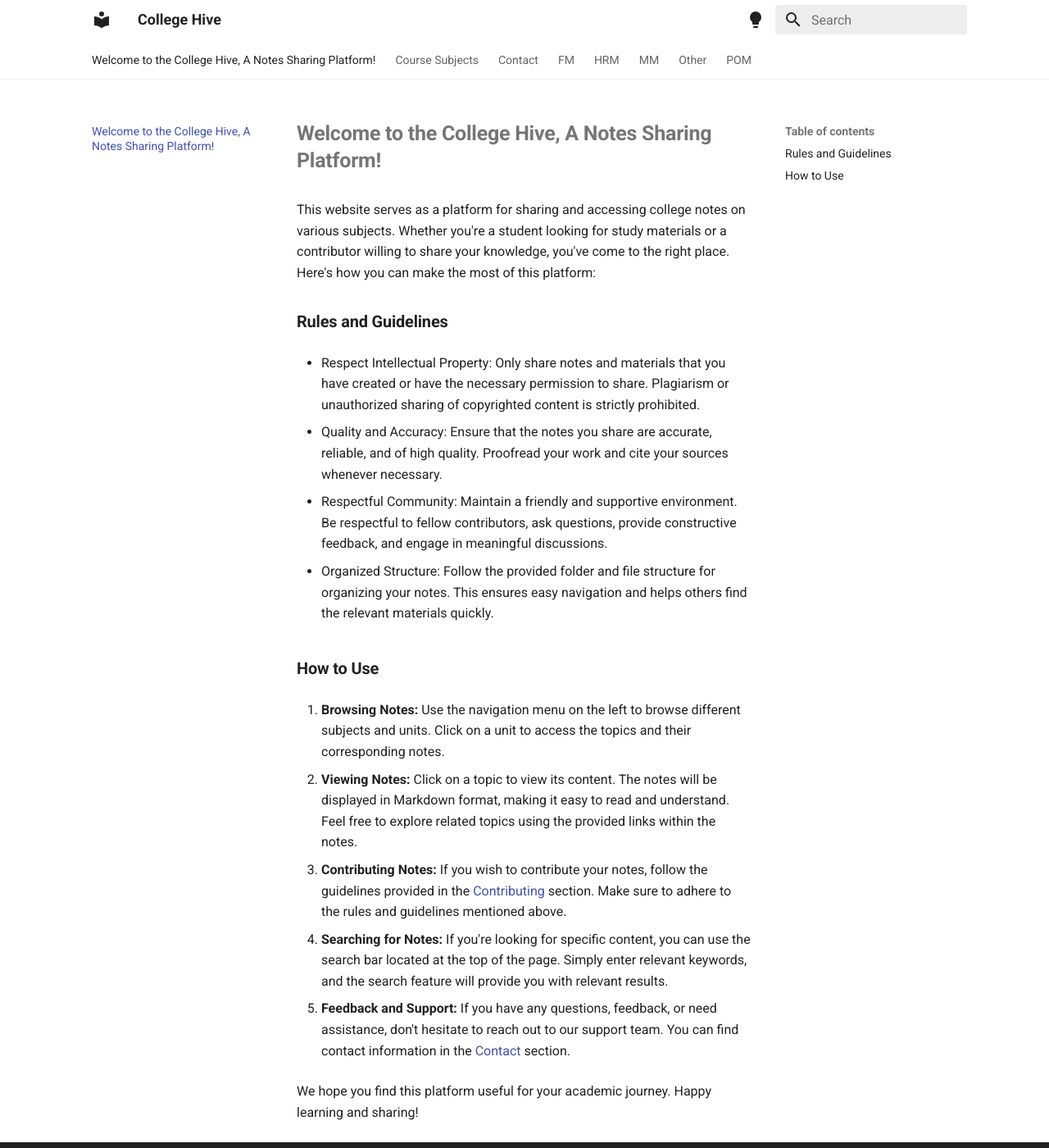
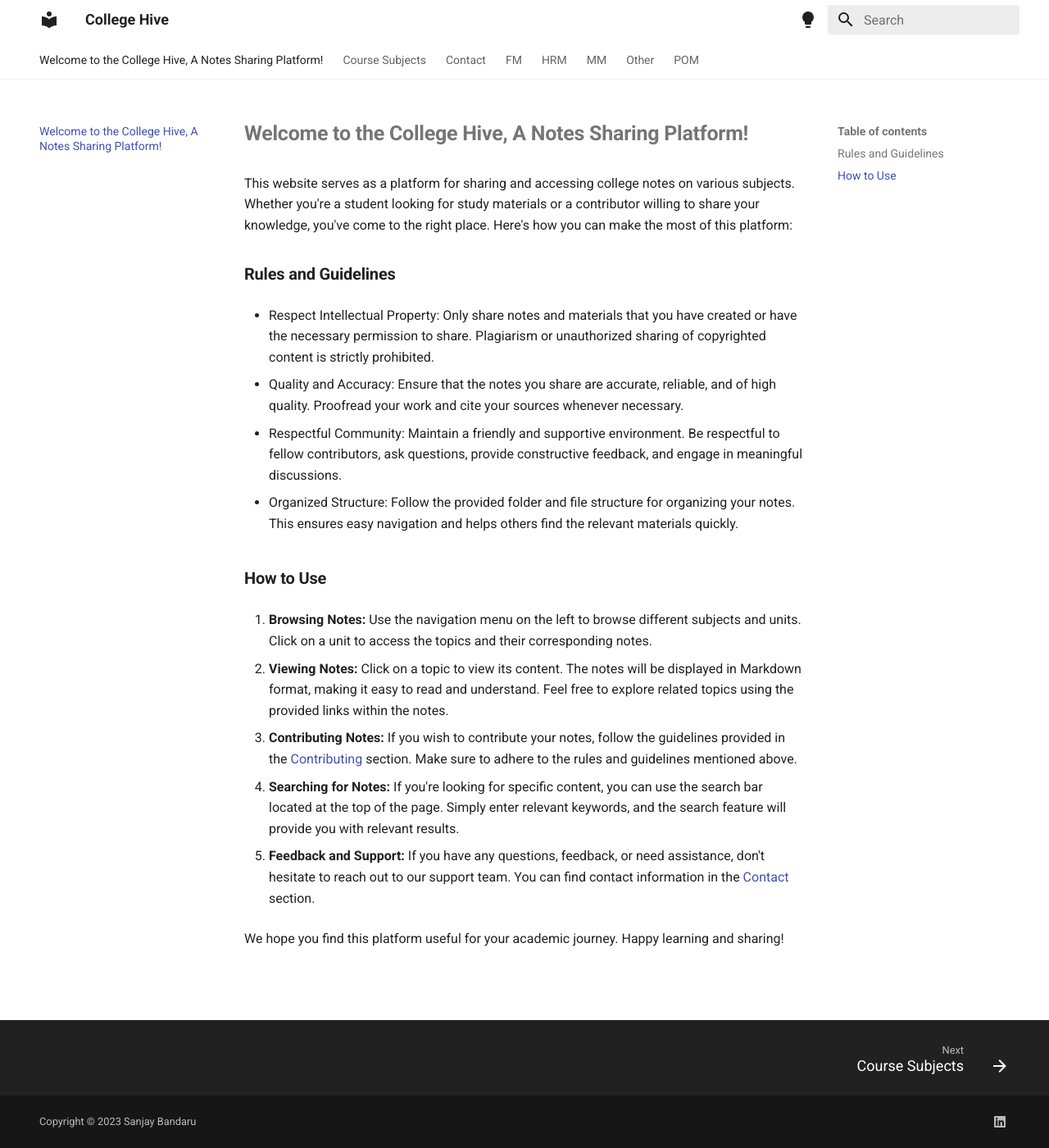
Before and after one commit to sanjay9583/Notesapp, an MkDocs documentation site: the page built from docs/index.md, in a window 1280 px wide and 1400 px high. Shown: the whole window at 82% size. Built offline with MkDocs 1.6.1 and Material for MkDocs 9.7.7, drawn with Linux system fonts in a browser that asks for light colours.

Commit message:
Update extra.css

```diff
--- a/docs/stylesheets/extra.css
+++ b/docs/stylesheets/extra.css
@@ -14,5 +14,5 @@
     font-size: 16px;
 }
 .md-grid {
-    max-width: 85%; /* or 100%, if you want to stretch to full-width */
+    max-width: 95%; /* or 100%, if you want to stretch to full-width */
   }
```
